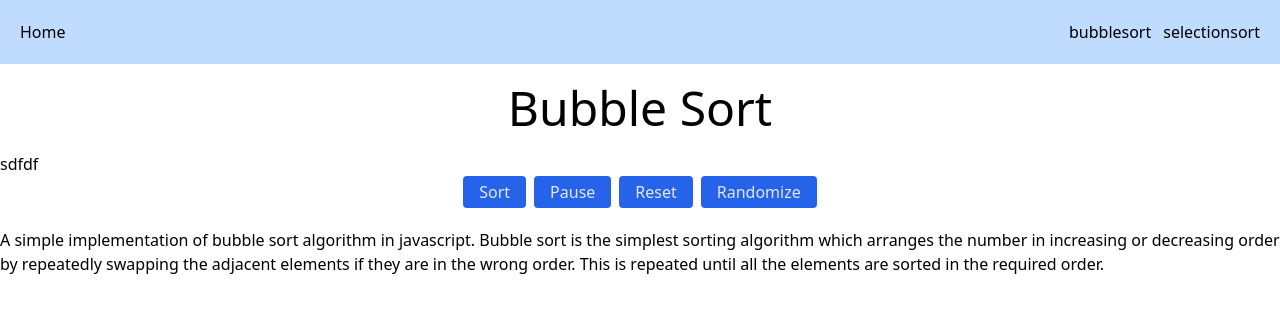
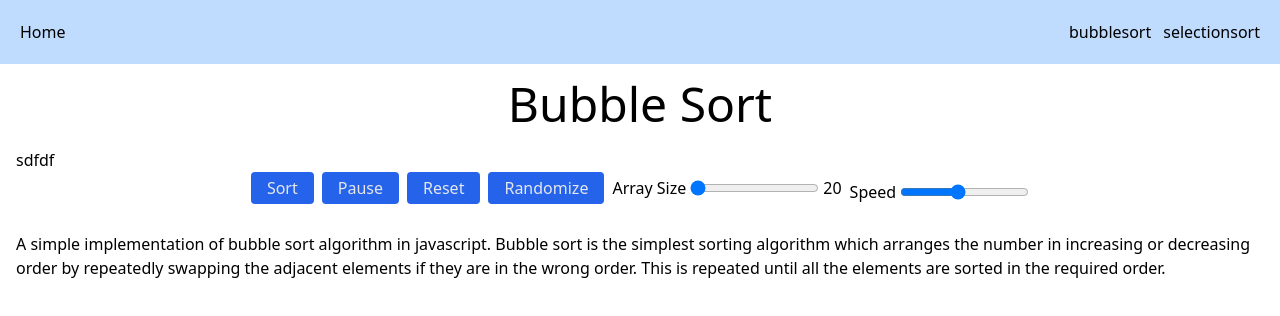
Before and after one commit to fig781/sorting-algorithm-visualizer, a React (Create React App) app: page /bubblesort in a window 1280 px wide. Shown: the top 316 px of the page. Built offline with nearby package versions, Linux system fonts and the light colour scheme.

Commit message:
working array making

```diff
--- a/src/components/Sorter.js
+++ b/src/components/Sorter.js
@@ -1,22 +1,91 @@
-import React from 'react';
+import { React, useState, useEffect } from 'react';
 
 const Sorter = () => {
+  const [arraySize, setArraySize] = useState(20);
+  const [speed, setSpeed] = useState(5);
+  const [sorterArray, setSorterArray] = useState([]);
+
+  useEffect(() => {
+    const arr = [];
+    for (let x = 1; x <= 20; x++) {
+      arr.push(x);
+    }
+    setSorterArray(shuffleArray(arr));
+  }, []);
+
+  useEffect(() => {
+    const arr = [];
+    for (let x = 1; x <= arraySize; x++) {
+      arr.push(x);
+    }
+    setSorterArray(shuffleArray(arr));
+  }, [arraySize]);
+
+  const shuffleArray = (arr) => {
+    let currentIndex = arr.length,
+      temporaryValue,
+      randomIndex;
+    // While there remain elements to shuffle...
+    while (0 !== currentIndex) {
+      // Pick a remaining element...
+      randomIndex = Math.floor(Math.random() * currentIndex);
+      currentIndex -= 1;
+      // And swap it with the current element.
+      temporaryValue = arr[currentIndex];
+      arr[currentIndex] = arr[randomIndex];
+      arr[randomIndex] = temporaryValue;
+    }
+    return arr;
+  };
+
+  const updateArray = (e) => {
+    setArraySize(e.target.value);
+  };
+
+  const updateSpeed = (e) => {
+    setSpeed(e.target.value);
+  };
+
   return (
     <div className='my-5'>
       <div>sdfdf</div>
-      <div className='flex justify-center space-x-2'>
-        <button className='bg-blue-600 text-gray-200 rounded hover:bg-blue-500 px-4 py-1 focus:outline-none'>
+      <div className='flex flex-wrap justify-center space-x-2'>
+        <button className='bg-blue-600 text-gray-200 rounded hover:bg-blue-500 px-4 mb-2 py-1 focus:outline-none'>
           Sort
         </button>
-        <button className='bg-blue-600 text-gray-200 rounded hover:bg-blue-500 px-4 py-1 focus:outline-none'>
+        <button className='bg-blue-600 text-gray-200 rounded hover:bg-blue-500 px-4 mb-2 py-1 focus:outline-none'>
           Pause
         </button>
-        <button className='bg-blue-600 text-gray-200 rounded hover:bg-blue-500 px-4 py-1 focus:outline-none'>
+        <button className='bg-blue-600 text-gray-200 rounded hover:bg-blue-500 px-4 mb-2 py-1 focus:outline-none'>
           Reset
         </button>
-        <button className='bg-blue-600 text-gray-200 rounded hover:bg-blue-500 px-4 py-1 focus:outline-none'>
+        <button
+          className='bg-blue-600 text-gray-200 rounded hover:bg-blue-500 px-4 mb-2 py-1 focus:outline-none'
+          onClick={() => setSorterArray(shuffleArray(sorterArray))}
+        >
           Randomize
         </button>
+        <div className='flex items-center space-x-1 mb-2'>
+          <p>Array Size</p>
+          <input
+            type='range'
+            min={20}
+            max={200}
+            value={arraySize}
+            onChange={updateArray}
+          />
+          <p>{arraySize}</p>
+        </div>
+        <div className='flex items-center space-x-1'>
+          <p>Speed</p>
+          <input
+            type='range'
+            min={1}
+            max={10}
+            value={speed}
+            onChange={updateSpeed}
+          />
+        </div>
       </div>
     </div>
   );
--- a/src/pages/BubbleSort.js
+++ b/src/pages/BubbleSort.js
@@ -3,8 +3,8 @@ import Sorter from '../components/Sorter';
 
 const BubbleSort = () => {
   return (
-    <section>
-      <h1 className='text-center text-5xl mt-5'>Bubble Sort</h1>
+    <section className='m-4'>
+      <h1 className='text-center text-5xl'>Bubble Sort</h1>
       <Sorter />
       <article>
         <p>
```
Also changed, not shown: 1 other file (tests, documents, lock files or other folders).
